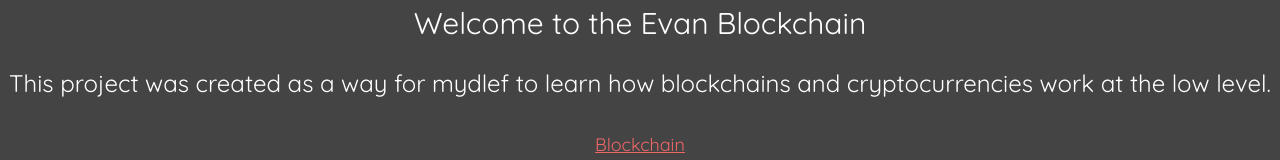
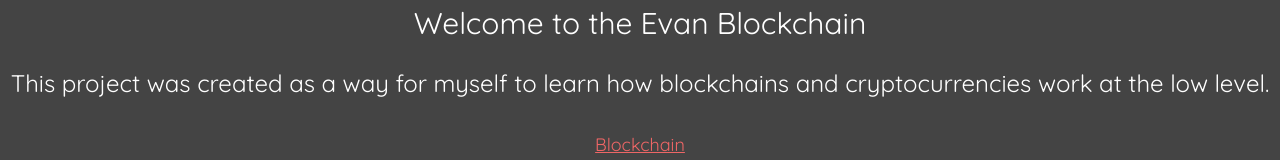
Before and after one commit to evanblasband/the-evan-blockchain-and-cryptocurrency, a React (Create React App) app in the folder frontend/: page / in a window 1280 px wide. Shown: the part 327-487 px from the top of the page. Built offline with nearby package versions, Linux system fonts and the light colour scheme; no server answers.

Commit message:
fixing typo

```diff
--- a/frontend/src/components/App.js
+++ b/frontend/src/components/App.js
@@ -19,7 +19,7 @@ function App() {
       <img className="logo" src={logo} alt="application-logo" />
       <h2>Welcome to the Evan Blockchain</h2>
       <h3>
-        This project was created as a way for mydlef to learn how blockchains
+        This project was created as a way for myself to learn how blockchains
         and cryptocurrencies work at the low level.
       </h3>
       <br />
```
